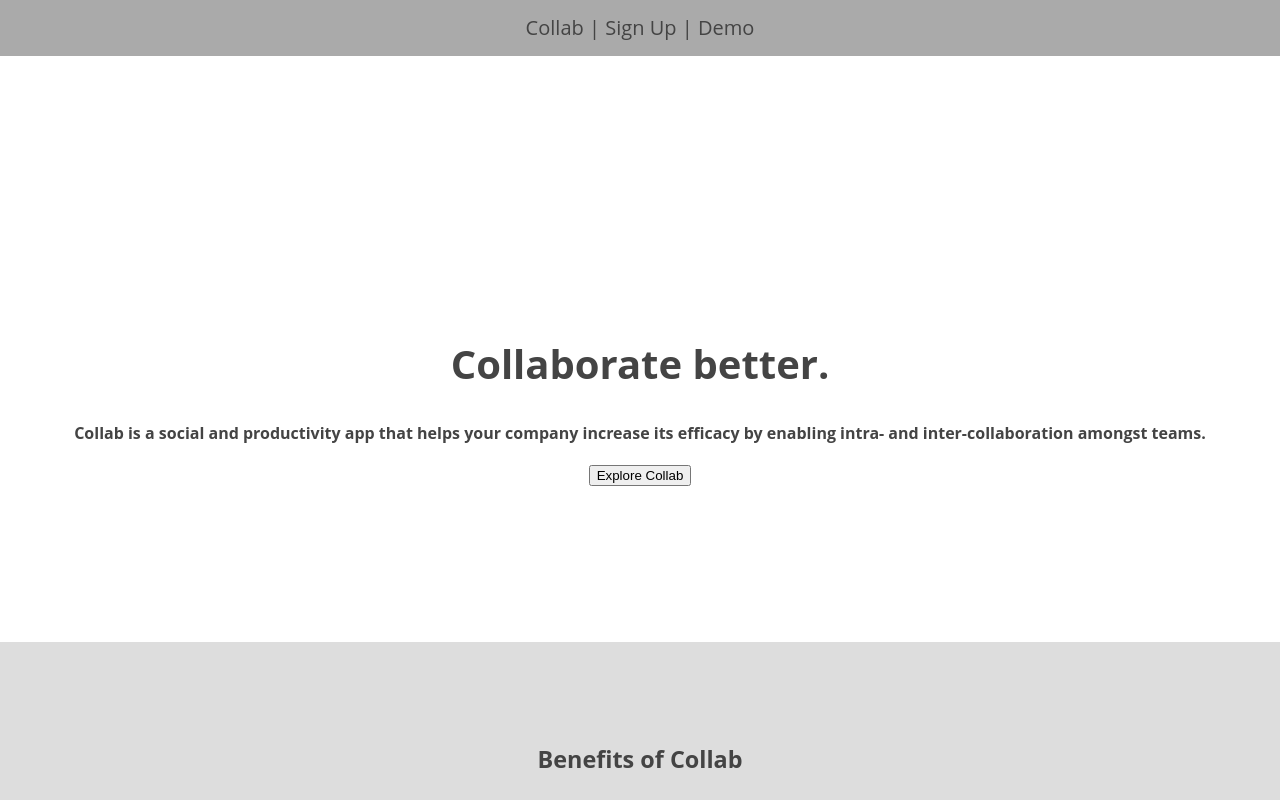
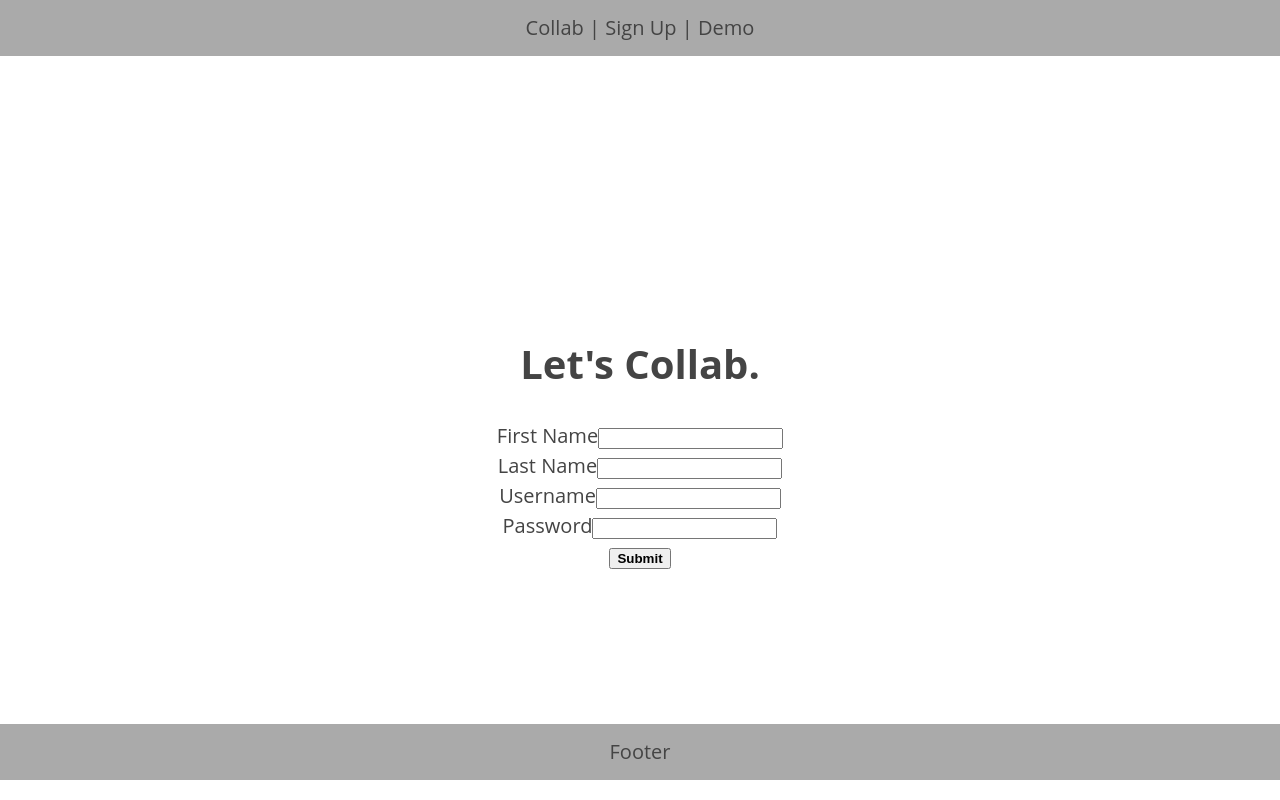
Before and after one commit to christineyoo/collab-app, a React (Create React App) app: page /signup in a window 1280 px wide. Shown: the top 800 px of the page. Built offline with nearby package versions, Linux system fonts and the light colour scheme.

Commit message:
added signup page

```diff
--- a/src/App.js
+++ b/src/App.js
@@ -1,14 +1,16 @@
+import React, { Component } from 'react';
 import './App.css';
-import Landing from './pages/Landing/Landing';
-import React, { Component } from 'react';
-// import { Route, Link } from 'react-router-dom';
+import Landing from './Pages/Landing/Landing';
+import { Route, Link } from 'react-router-dom';
+import SignUp from './Pages/SignUp/SignUp';
 
 class App extends Component {
   render() {
     return (
       <main className='App'>
         <header>
-          <Landing />
+          <Route exact path='/' component ={Landing} />
+          <Route exact path='/signup' component = {SignUp} />
         </header>
       </main>
     );
--- /dev/null
+++ b/src/pages/SignUp/SignUp.css
@@ -0,0 +1,30 @@
+* {
+    box-sizing: border-box;
+  }
+
+  body {
+    font-family: "Open Sans",
+    sans-serif;
+    font-size: 20px;
+    color: #444;
+    text-align: center;
+    line-height: 1.5;
+  }
+
+  nav,
+  footer {
+    padding: 1% 0;
+    background-color: #aaa;
+  }
+
+  nav {
+    position: fixed;
+    top: 0;
+    left: 0;
+    right: 0;
+    z-index: 10;
+  }
+
+  header {
+    padding: 12% 0;
+  }
--- /dev/null
+++ b/src/pages/SignUp/SignUp.js
@@ -0,0 +1,36 @@
+import React, { Component } from 'react';
+// import { NavLink } from 'react-router-dom';
+import './SignUp.css';
+
+class SignUp extends Component {
+    render () {
+        return (
+        <>
+        <nav>Collab | Sign Up | Demo </nav>
+        <main>
+            <header>
+            <h1>Let's Collab.</h1>
+            <form>
+                <label for="first-name">First Name</label>
+                <input id="first-name" type="text" name="first-name" required />
+                <br />
+                <label for="last-name">Last Name</label>
+                <input id="last-name" type="text" name="last-name" required />
+                <br />
+                <label for="username">Username</label>
+                <input id="username" type="text" name="username" required />
+                <br />
+                <label for="password">Password</label>
+                <input id="password" type="text" name="password" required />
+                <br />
+                <button type="submit"><strong>Submit</strong></button>
+            </form>
+        </header>
+        </main>
+        <footer>Footer</footer>
+        </>
+        );
+    }
+}
+
+export default SignUp;
```
